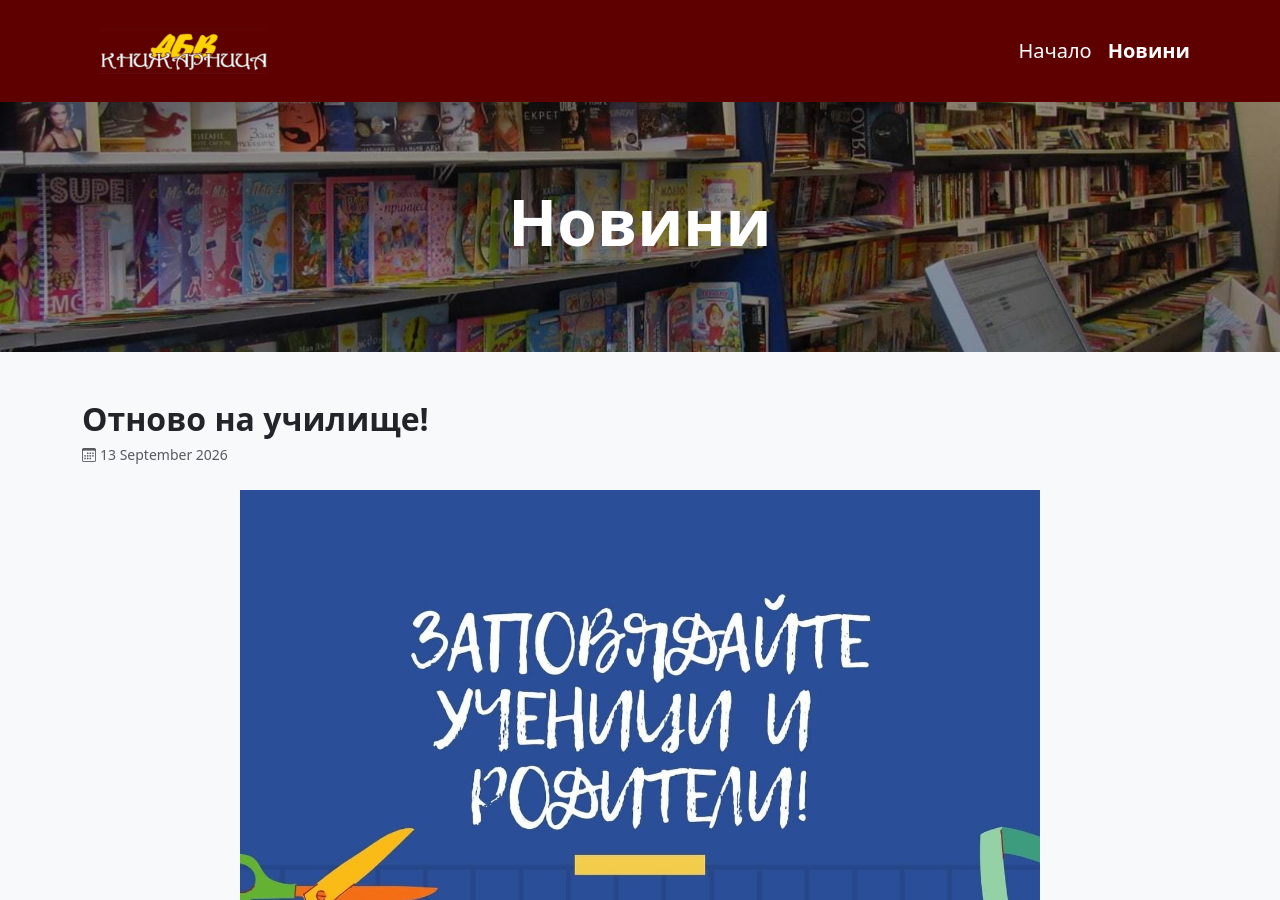
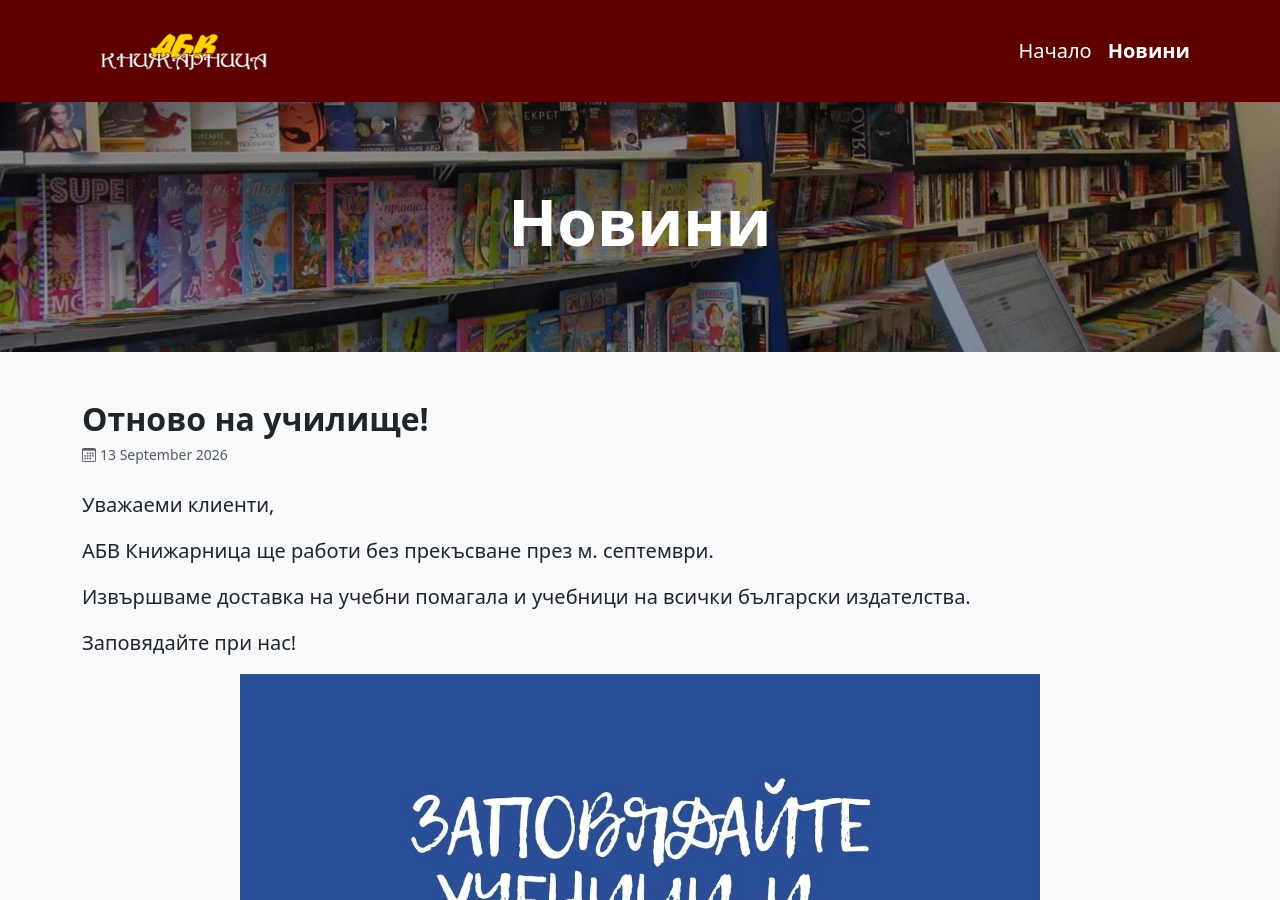
Before and after one commit to jenny-deneva/abv, a Jekyll site: the page built from _posts/2026-09-13-back-to-school.md, in a window 1280 px wide and 900 px high. Built offline with Jekyll 4.4.1, drawn with Linux system fonts in a browser that asks for light colours.

Commit message:
Update 2026-09-13-back-to-school.md

```diff
--- a/_posts/2026-09-13-back-to-school.md
+++ b/_posts/2026-09-13-back-to-school.md
@@ -6,8 +6,6 @@ nav: news
 image: /assets/images/articles/2026/09/13/cover.png
 ---
 
-![Отново на училище!]({{ '/assets/images/articles/2026/09/13/full.jpg' | relative_url }})
-
 Уважаеми клиенти,
 
 АБВ Книжарница ще работи без прекъсване през м. септември.
@@ -15,3 +13,5 @@ image: /assets/images/articles/2026/09/13/cover.png
 Извършваме доставка на учебни помагала и учебници на всички български издателства.
 
 Заповядайте при нас!
+
+![Отново на училище!]({{ '/assets/images/articles/2026/09/13/full.jpg' | relative_url }})
```
